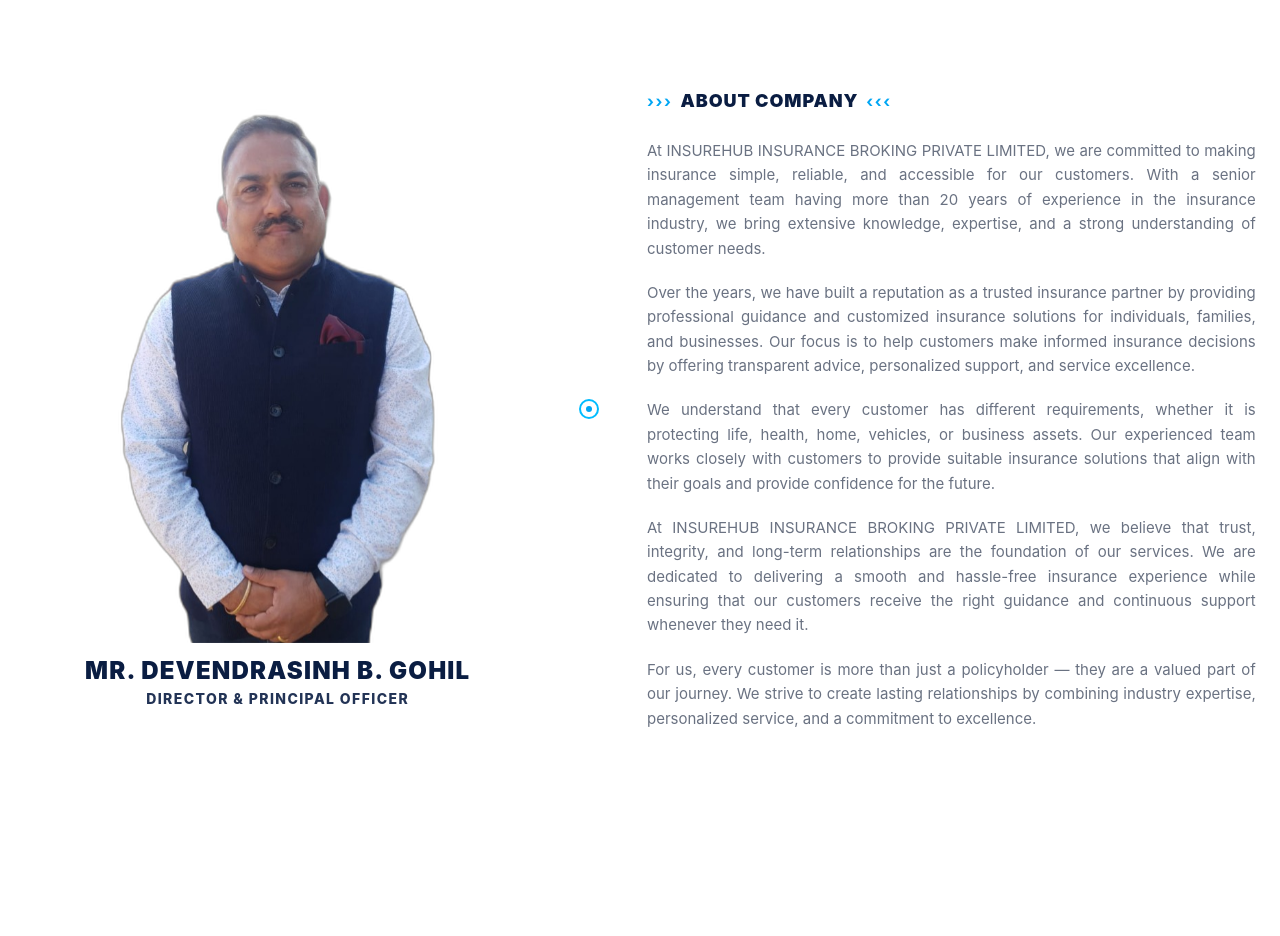
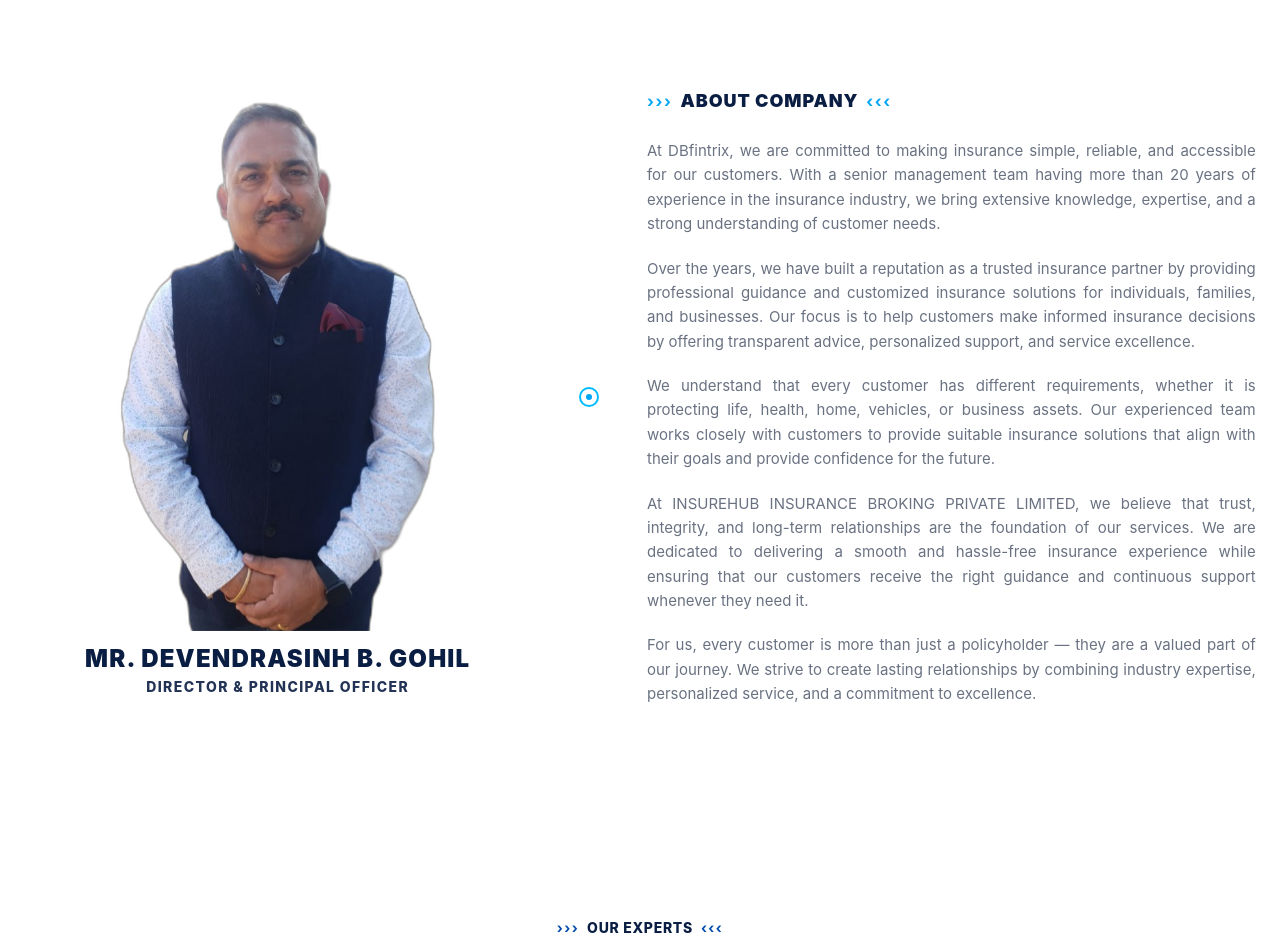
Before and after one commit to palakdhalani/DBfintrix-frontend, a React (Vite) app: page / in a window 1280 px wide. Shown: the part 5640-6576 px from the top of the page. Built offline with nearby package versions, Linux system fonts and the light colour scheme; no server answers.

Commit message:
Update AboutCompany.jsx

```diff
--- a/src/pages/About/AboutCompany.jsx
+++ b/src/pages/About/AboutCompany.jsx
@@ -55,7 +55,7 @@
             {/* Paragraphs verbatim from user screenshot */}
             <div className="space-y-5 text-gray-500 text-sm sm:text-[15px] leading-relaxed text-justify font-normal">
               <p>
-At INSUREHUB INSURANCE BROKING PRIVATE LIMITED, we are committed to making insurance simple, reliable, and accessible for our customers. With a senior management team having more than 20 years of experience in the insurance industry, we bring extensive knowledge, expertise, and a strong understanding of customer needs.              </p>
+At DBfintrix, we are committed to making insurance simple, reliable, and accessible for our customers. With a senior management team having more than 20 years of experience in the insurance industry, we bring extensive knowledge, expertise, and a strong understanding of customer needs.              </p>
 
               <p>
 Over the years, we have built a reputation as a trusted insurance partner by providing professional guidance and customized insurance solutions for individuals, families, and businesses. Our focus is to help customers make informed insurance decisions by offering transparent advice, personalized support, and service excellence.              </p>
```
